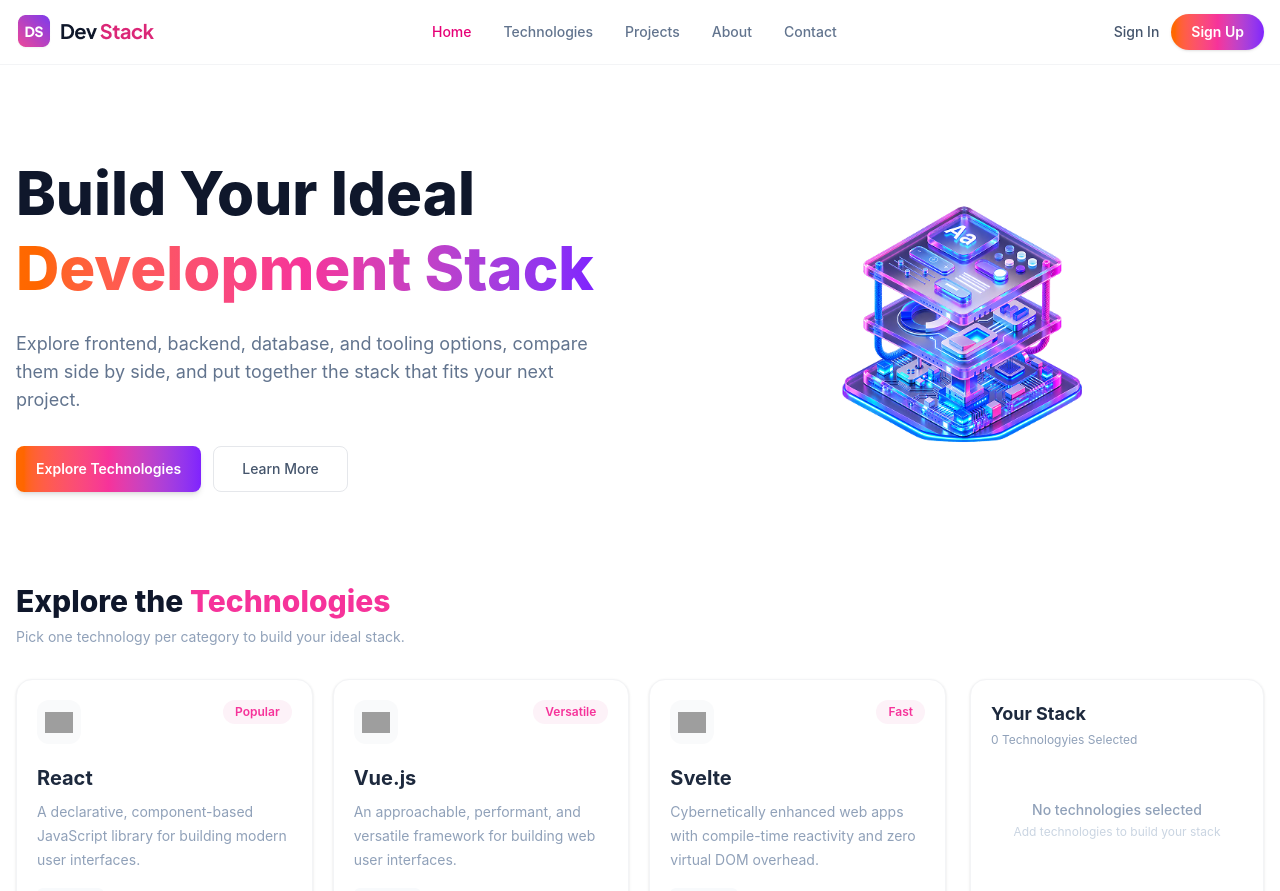
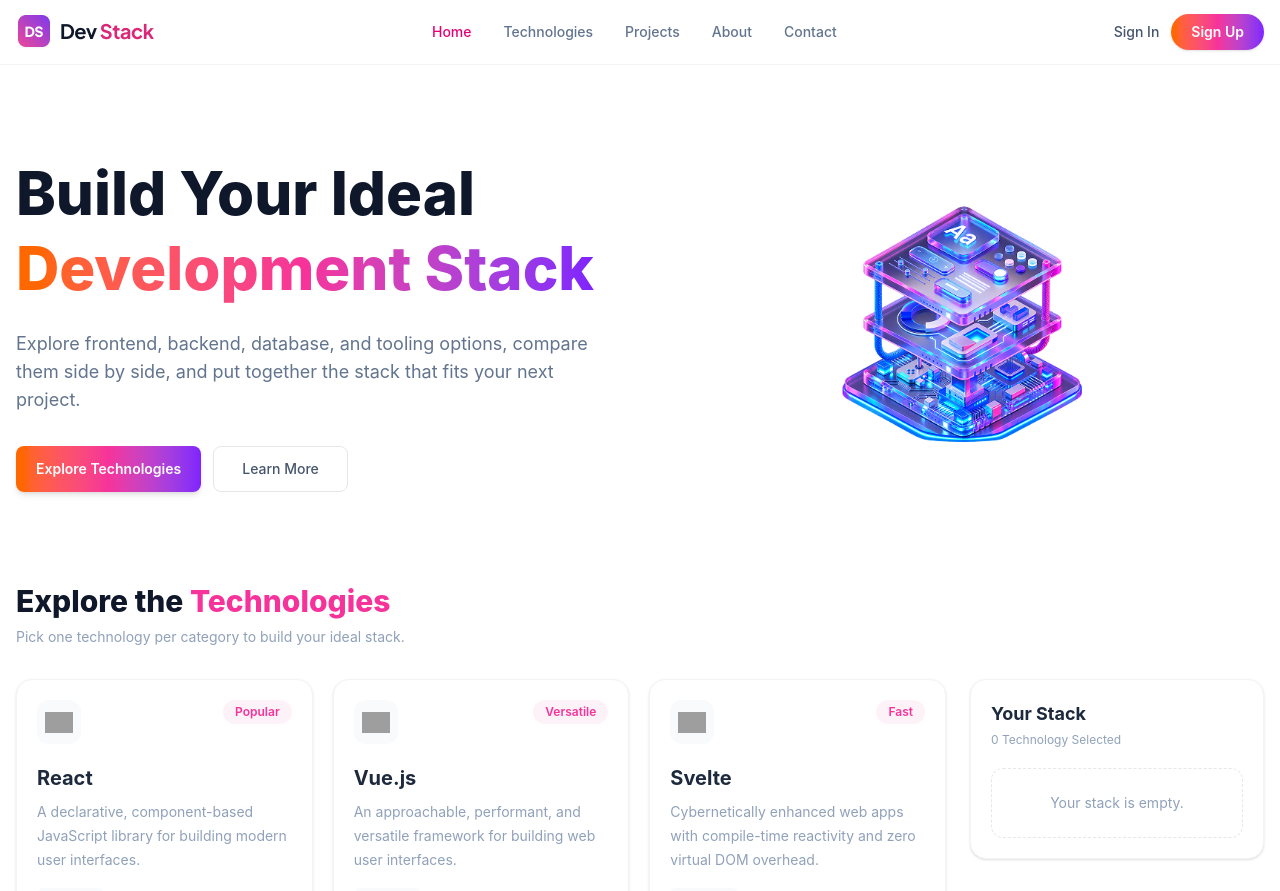
Before and after one commit to Grontho-Roy-Nirob/B14-A05-DevStack-React, a React (Vite) app: page / in a window 1280 px wide. Shown: the top 891 px of the page. Built offline with nearby package versions, Linux system fonts and the light colour scheme; grey boxes are pictures that could not be loaded.

Commit message:
Stack Items and remove button modified

```diff
--- a/src/components/technologies/Stack.tsx
+++ b/src/components/technologies/Stack.tsx
@@ -3,7 +3,7 @@ import type { ITechnology } from "../../types/technology";
 import { toast } from "react-toastify";
 import StackItem from "./StackItem";
 
-interface IYourStackProps {
+interface IStackProps {
   selectedTechnologies: ITechnology[];
   setSelectedTechnologies: Dispatch<SetStateAction<ITechnology[]>>;
 }
@@ -11,14 +11,13 @@ interface IYourStackProps {
 const Stack = ({
   selectedTechnologies,
   setSelectedTechnologies,
-}: IYourStackProps) => {
+}: IStackProps) => {
   const handleRemoveAll = () => {
     if (selectedTechnologies.length === 0) {
       return;
     }
 
     setSelectedTechnologies([]);
-
     toast.success("All technologies removed successfully");
   };
 
@@ -28,21 +27,14 @@ const Stack = ({
       <h2 className="text-lg font-bold text-slate-800">Your Stack</h2>
 
       <p className="mt-1 text-xs text-slate-400">
-        {selectedTechnologies.length} Technology
-        {selectedTechnologies.length !== 1 && "ies"} Selected
+        {selectedTechnologies.length} Technology Selected
       </p>
 
       {/* Stack Items */}
       <div className="mt-5 space-y-3">
         {selectedTechnologies.length === 0 ? (
-          <div className="py-8 text-center">
-            <p className="text-sm font-medium text-slate-400">
-              No technologies selected
-            </p>
-
-            <p className="mt-1 text-xs text-slate-300">
-              Add technologies to build your stack
-            </p>
+          <div className="rounded-xl border border-dashed border-gray-200 py-6 text-center">
+            <p className="text-sm text-slate-400">Your stack is empty.</p>
           </div>
         ) : (
           selectedTechnologies.map((technology) => (
@@ -57,13 +49,14 @@ const Stack = ({
       </div>
 
       {/* Remove All */}
-      <button
-        onClick={handleRemoveAll}
-        disabled={selectedTechnologies.length === 0}
-        className="mt-5 w-full rounded-lg border border-pink-200 py-2.5 text-sm font-semibold text-pink-500 transition hover:bg-pink-50 disabled:cursor-not-allowed disabled:opacity-50"
-      >
-        Remove All
-      </button>
+      {selectedTechnologies.length > 0 && (
+        <button
+          onClick={handleRemoveAll}
+          className="mt-5 w-full rounded-lg border border-pink-200 py-2.5 text-sm font-semibold text-red-500 transition hover:bg-red-50"
+        >
+          Remove All
+        </button>
+      )}
     </div>
   );
 };
```
